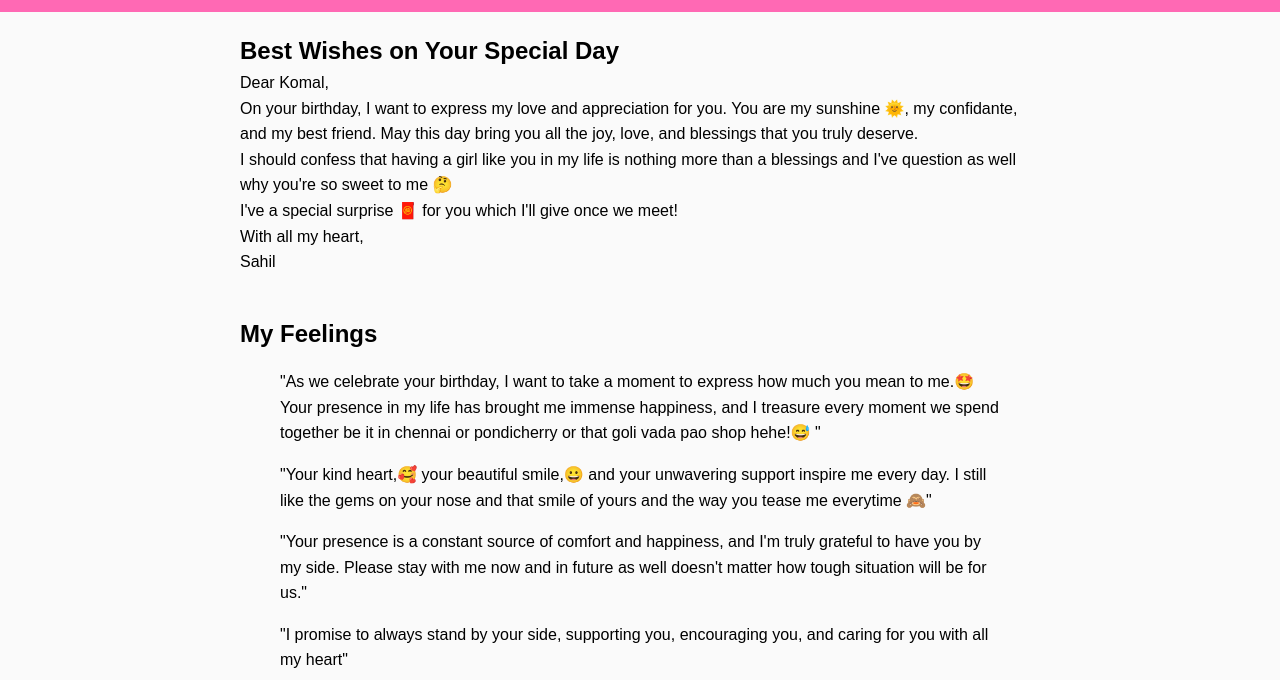
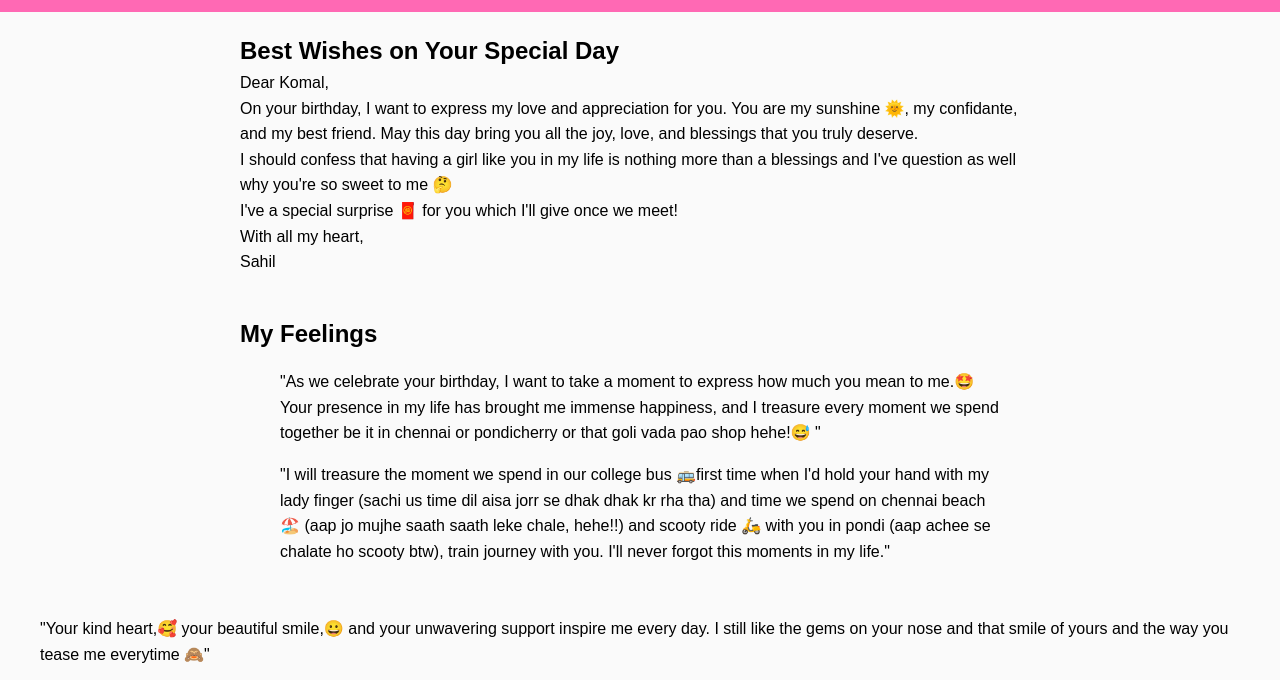
Before and after one commit to boyknowstech/all-time-favorite-songs, a plain HTML site: page index.html in a window 1280 px wide. Shown: the part 82-762 px from the top of the page. Drawn offline with Linux system fonts and the light colour scheme; a script that the page names is missing.

Commit message:
update!!

```diff
--- a/index.html
+++ b/index.html
@@ -31,6 +31,8 @@
       <h2 class="section-title">My Feelings</h2>
       <div class="quote">
         <blockquote class="quote-text">"As we celebrate your birthday, I want to take a moment to express how much you mean to me.🤩 Your presence in my life has brought me immense happiness, and I treasure every moment we spend together be it in chennai or pondicherry or that goli vada pao shop hehe!😅 "</blockquote>
+        <blockquote class="quote-text">"I will treasure the moment we spend in our college bus 🚌first time when I'd hold your hand with my lady finger (sachi us time dil aisa jorr se dhak dhak kr rha tha) and time we spend on chennai beach 🏖️ (aap jo mujhe saath saath leke chale, hehe!!) and scooty ride 🛵 with you in pondi (aap achee se chalate ho scooty btw), train journey with you. I'll never forgot this moments in my life."</blockquote>
+      </div>
       </div>
       <div class="quote">
         <blockquote class="quote-text">"Your kind heart,🥰 your beautiful smile,😀 and your unwavering support inspire me every day. I still like the gems on your nose and that smile of yours and the way you tease me everytime 🙈" </blockquote>
```
